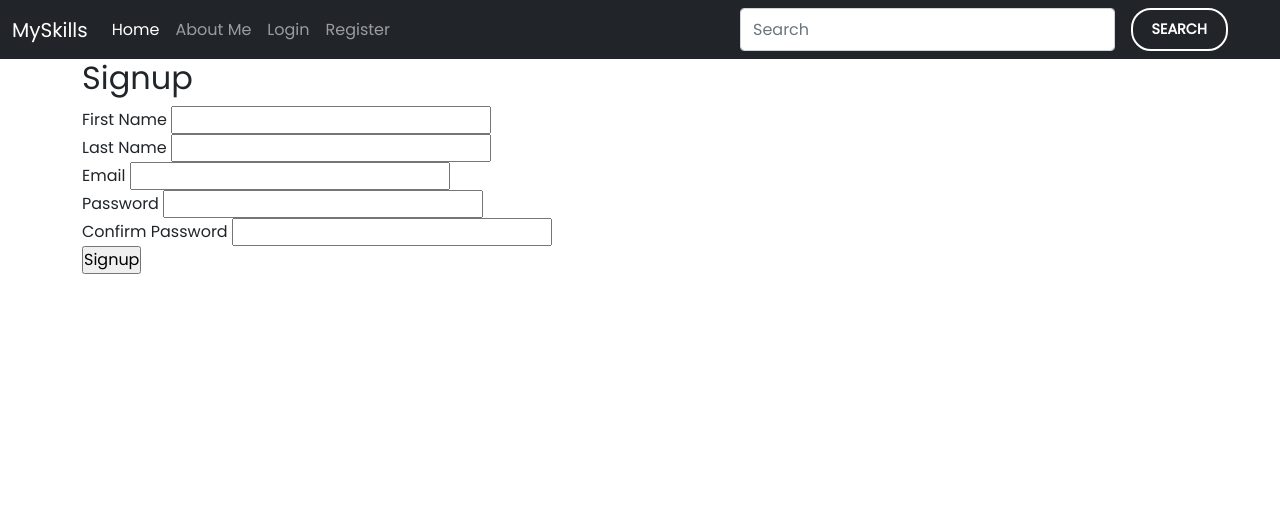
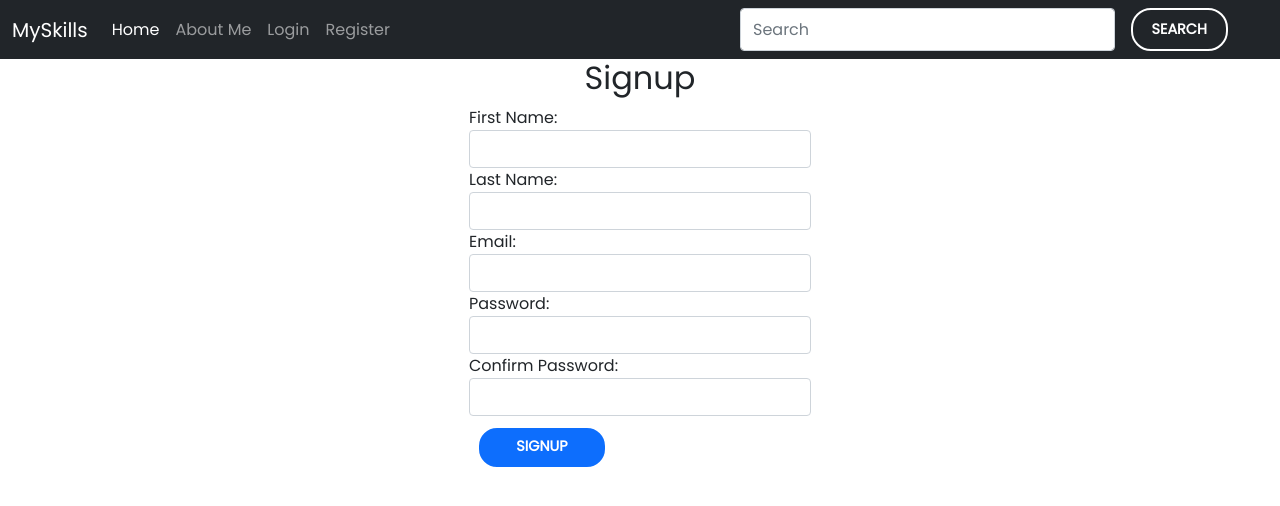
Before and after one commit to vatsal-08/MySkills, a Django app: page /accounts/register/ in a window 1280 px wide. Shown: the top 506 px of the page. Run offline with Django 4.2, Linux system fonts and the light colour scheme; some web fonts are replaced.

Commit message:
Messages added to login and signup html

```diff
--- a/myskills/accounts/templates/accounts/signup.html
+++ b/myskills/accounts/templates/accounts/signup.html
@@ -3,35 +3,61 @@
 {% block title %}Register |{% endblock title %}
 
 {% block content %}
+    <style>
+        .centered-container {
+            display: flex;
+            flex-direction: column;
+            align-items: center;
+        }
+
+        .custom-form-group {
+            max-width: 400px;
+            width: 100%;
+        }
+
+        .signup-button {
+            margin-top: 10px;
+        }
+    </style>
+
     <div class="container">
+        <div class="centered-container">
             <h2>Signup</h2>
+            {% if messages %}
+                <div class="messages">
+                    {% for message in messages %}
+                    <h6>{{message}}</h6>
+                    {% endfor %}
+                </div>
+            {% endif %}
             <form action="" method="POST">
                 {% csrf_token %}
-            <div class="form-group-inline">
-                <div class="form-group">
-                    <label for="first_name">First Name</label>
-                    <input type="text" id="first_name" name="first_name" required>
+                <div class="form-row custom-form-group">
+                    <div class="form-group col">
+                        <label for="first_name">First Name:</label>
+                        <input type="text" class="form-control" id="first_name" name="first_name" required>
                     </div>
-                <div class="form-group">
-                    <label for="last_name">Last Name</label>
-                    <input type="text" id="last_name" name="last_name" required>
+                    <div class="form-group col">
+                        <label for="last_name">Last Name:</label>
+                        <input type="text" class="form-control" id="last_name" name="last_name" required>
                     </div>
                 </div>
-            <div class="form-group">
-                <label for="email">Email</label>
-                <input type="email" id="email" name="email" required>
+                <div class="form-group custom-form-group">
+                    <label for="email">Email:</label>
+                    <input type="email" class="form-control" id="email" name="email" required>
                 </div>
-            <div class="form-group">
-                <label for="password">Password</label>
-                <input type="password" id="password" name="password" required>
+                <div class="form-group custom-form-group">
+                    <label for="password">Password:</label>
+                    <input type="password" class="form-control" id="password" name="password" required>
                 </div>
-            <div class="form-group">
-                <label for="confirm_password">Confirm Password</label>
-                <input type="password" id="confirm_password" name="confirm_password" required>
+                <div class="form-group custom-form-group">
+                    <label for="confirm_password">Confirm Password:</label>
+                    <input type="password" class="form-control" id="confirm_password" name="confirm_password" required>
                 </div>
-            <div class="form-group">
-                <input type="submit" value="Signup">
+                <div class="form-group custom-form-group">
+                    <input type="submit" class="btn btn-primary signup-button" value="Signup">
                 </div>
             </form>
         </div>
+    </div>
 {% endblock %}
```
Also changed, not shown: myskills/accounts/templates/accounts/login.html (+7 -1 lines). Lines whose indentation alone changed are shown as unchanged.
